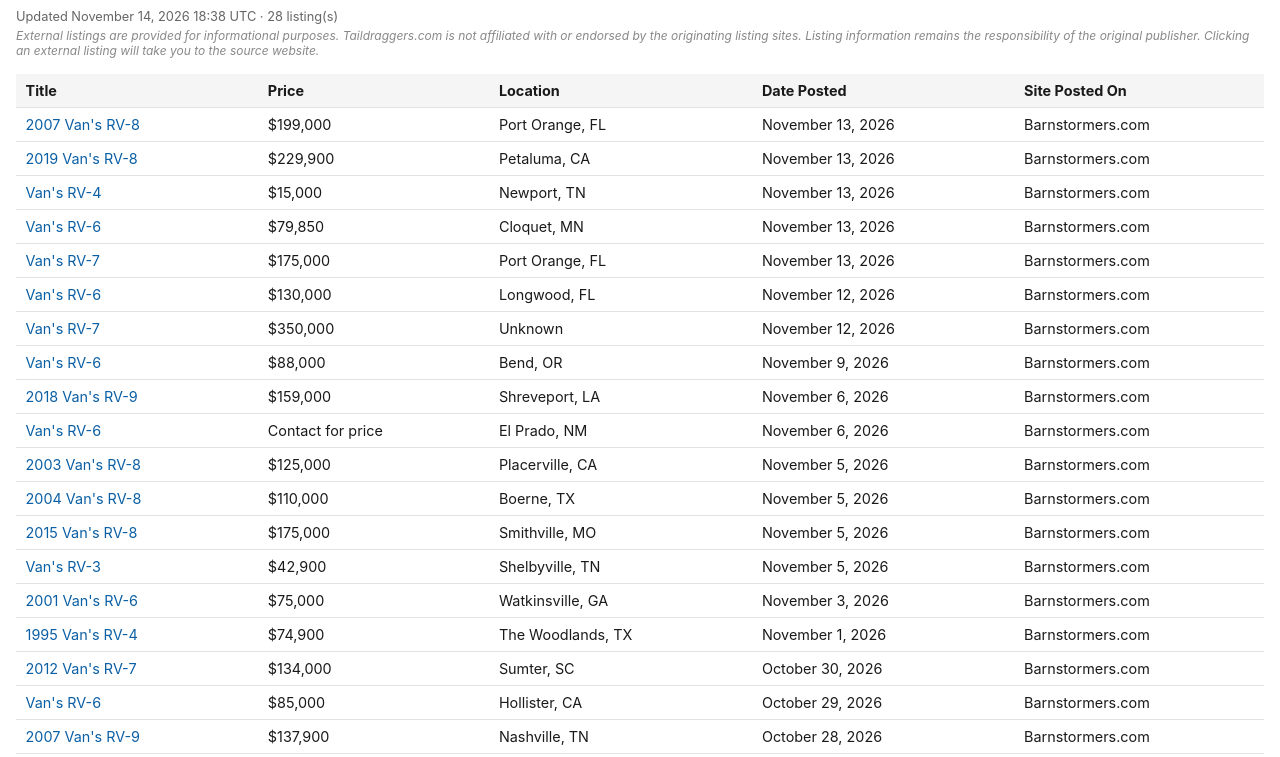
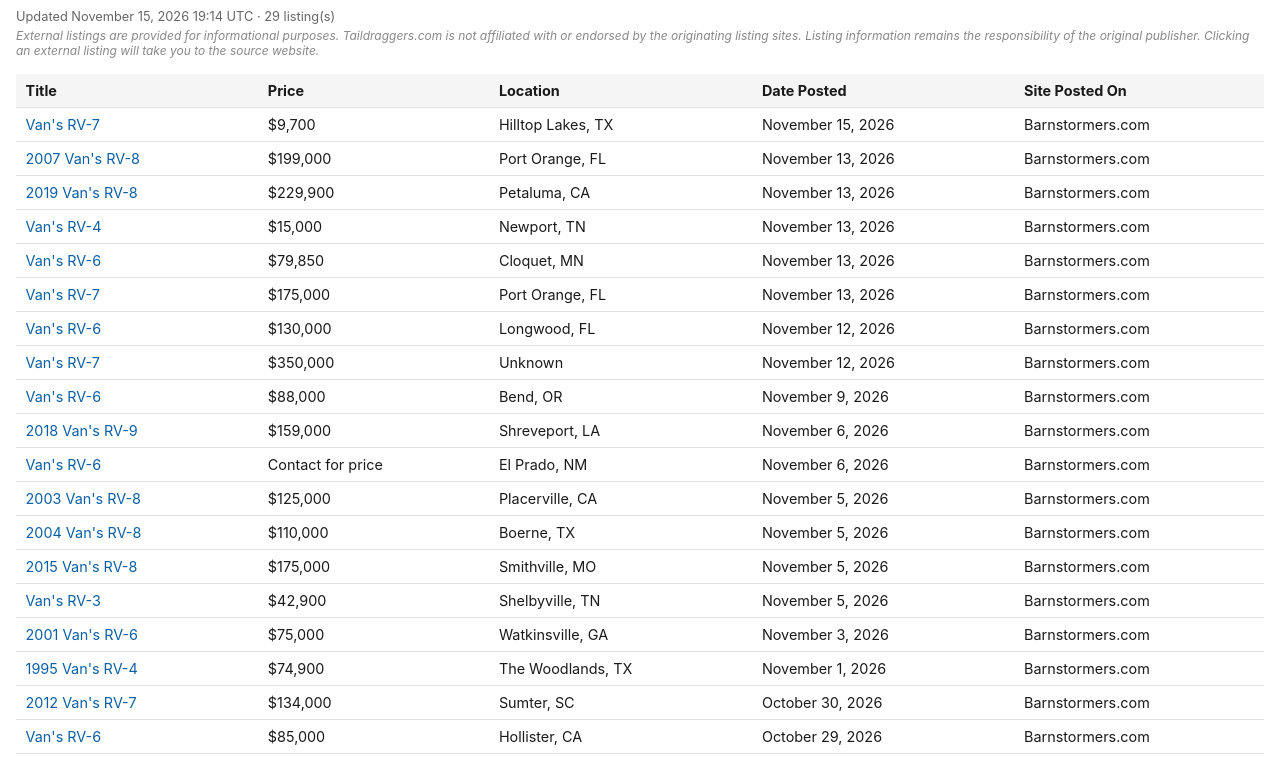
Before and after one commit to taildraggers/vans, a plain HTML site: page docs/index.html in a window 1280 px wide. Shown: the part 43-800 px from the top of the page. Drawn offline with Linux system fonts and the light colour scheme.

Commit message:
Update Van's RV listings (2026-11-15)

```diff
--- a/docs/index.html
+++ b/docs/index.html
@@ -76,13 +76,14 @@
 </head>
 <body>
   <h1>Other Van&#x27;s RV Ads on the Web</h1>
-  <div class="updated">Updated November 14, 2026 18:38 UTC &middot; 28 listing(s)</div>
+  <div class="updated">Updated November 15, 2026 19:14 UTC &middot; 29 listing(s)</div>
   <div class="disclaimer">External listings are provided for informational purposes. Taildraggers.com is not affiliated with or endorsed by the originating listing sites. Listing information remains the responsibility of the original publisher. Clicking an external listing will take you to the source website.</div>
   <table>
     <thead>
       <tr><th>Title</th><th>Price</th><th>Location</th><th>Date Posted</th><th>Site Posted On</th></tr>
     </thead>
     <tbody>
+        <tr><td><a href="https://www.barnstormers.com/classified-2063995-RV-7-WingEmpennage.html" target="_blank" rel="noopener noreferrer">Van&#x27;s RV-7</a></td><td>$9,700</td><td>Hilltop Lakes, TX</td><td>November 15, 2026</td><td>Barnstormers.com</td></tr>
         <tr><td><a href="https://www.barnstormers.com/classified-2041666-2007-RV8-N26RK.html" target="_blank" rel="noopener noreferrer">2007 Van&#x27;s RV-8</a></td><td>$199,000</td><td>Port Orange, FL</td><td>November 13, 2026</td><td>Barnstormers.com</td></tr>
         <tr><td><a href="https://www.barnstormers.com/classified-2083602-2019-RV-8.html" target="_blank" rel="noopener noreferrer">2019 Van&#x27;s RV-8</a></td><td>$229,900</td><td>Petaluma, CA</td><td>November 13, 2026</td><td>Barnstormers.com</td></tr>
         <tr><td><a href="https://www.barnstormers.com/classified-2083494-RV-4-Project.html" target="_blank" rel="noopener noreferrer">Van&#x27;s RV-4</a></td><td>$15,000</td><td>Newport, TN</td><td>November 13, 2026</td><td>Barnstormers.com</td></tr>
```
